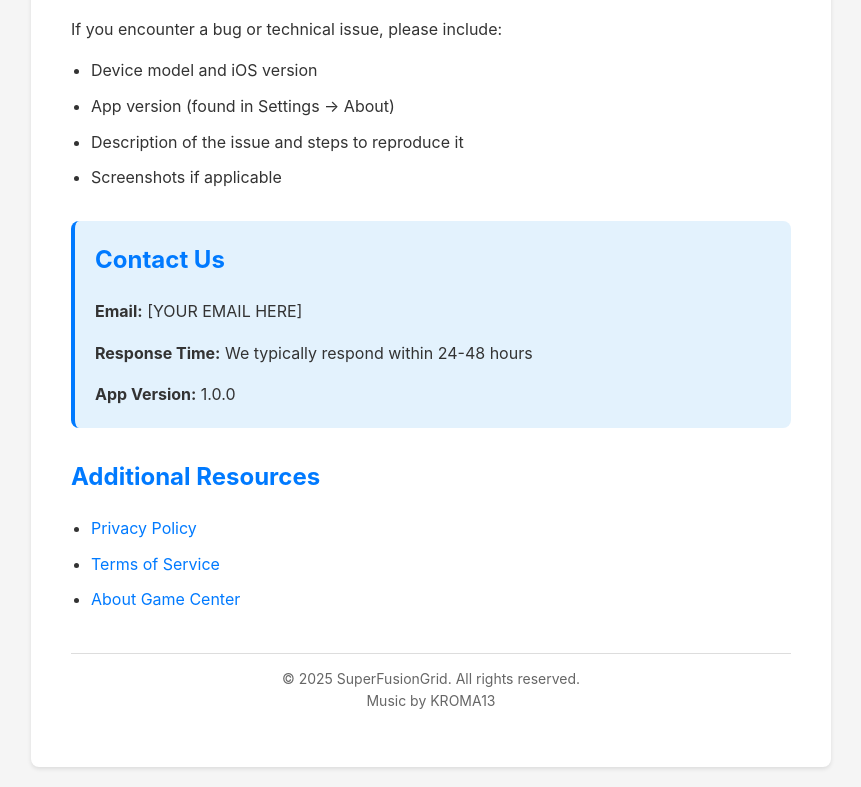
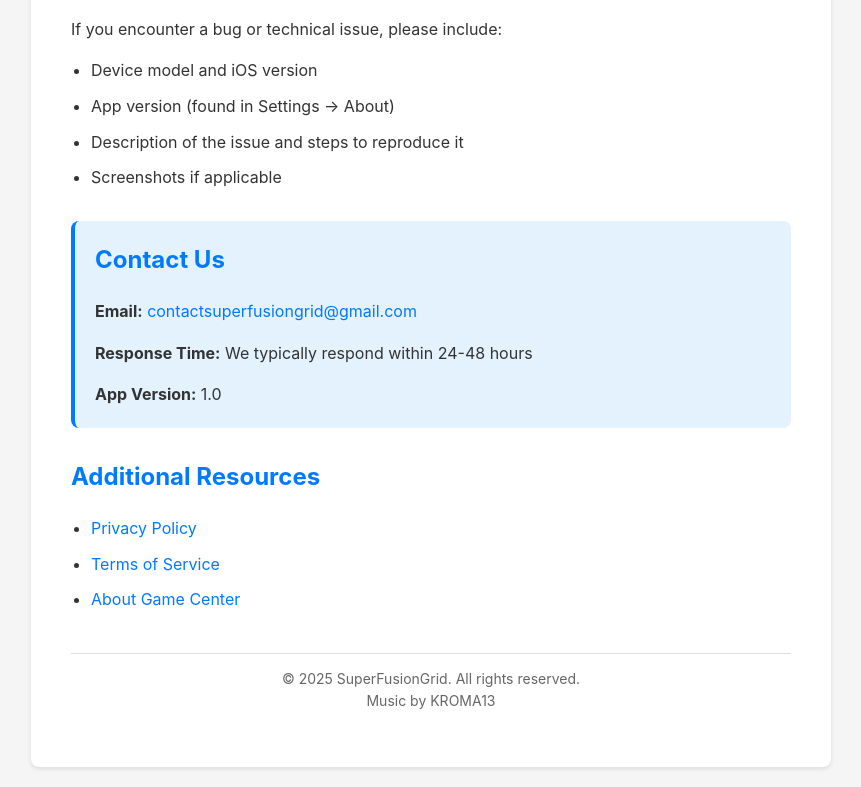
Before and after one commit to marksdevgit/app-legal-pages, a plain HTML site: page superfusiongrid/support.html in a window 1280 px wide. Shown: the part 2971-3758 px from the top of the page, without its empty margins (209-1070 px from the left). Drawn offline with Linux system fonts and the light colour scheme.

Commit message:
Fix email placeholders in support and terms pages
- Update support page with contactsuperfusiongrid@gmail.com
- Update terms page with contactsuperfusiongrid@gmail.com
- Fix app version to 1.0 (was 1.0.0) in support page
- Add mailto links for better user experience

```diff
--- a/superfusiongrid/support.html
+++ b/superfusiongrid/support.html
@@ -195,9 +195,9 @@
 
         <div class="contact-box">
             <h2 style="margin-top: 0;">Contact Us</h2>
-            <p><strong>Email:</strong> [YOUR EMAIL HERE]</p>
+            <p><strong>Email:</strong> <a href="mailto:contactsuperfusiongrid@gmail.com">contactsuperfusiongrid@gmail.com</a></p>
             <p><strong>Response Time:</strong> We typically respond within 24-48 hours</p>
-            <p style="margin-bottom: 0;"><strong>App Version:</strong> 1.0.0</p>
+            <p style="margin-bottom: 0;"><strong>App Version:</strong> 1.0</p>
         </div>
 
         <h2>Additional Resources</h2>
```
Also changed, not shown: superfusiongrid/terms.html (+1 -1 lines).
